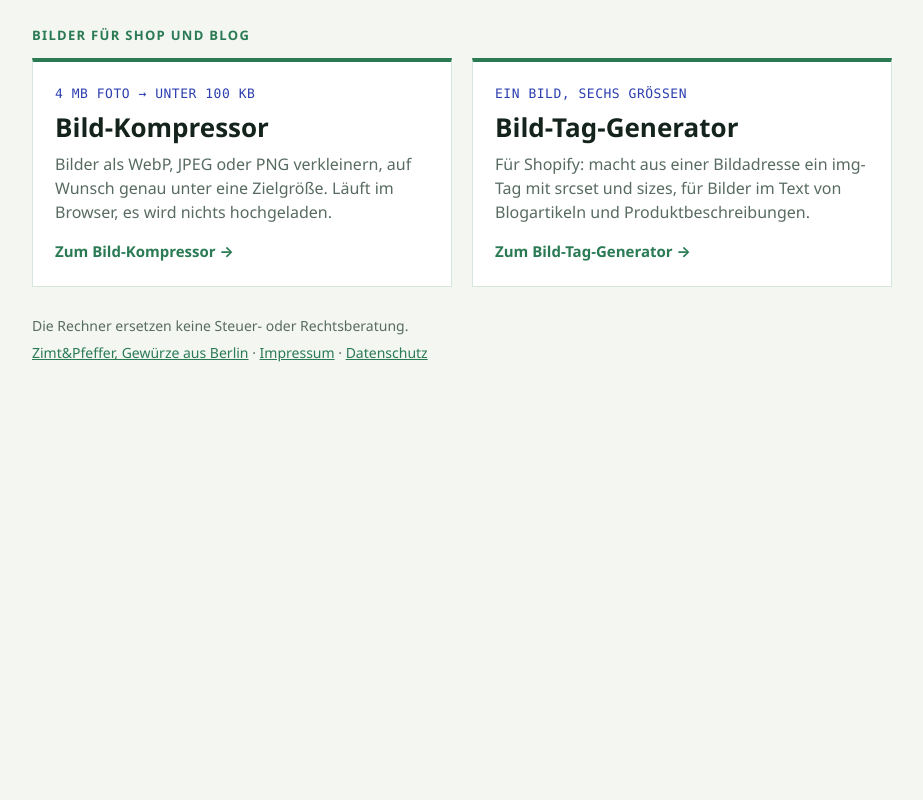
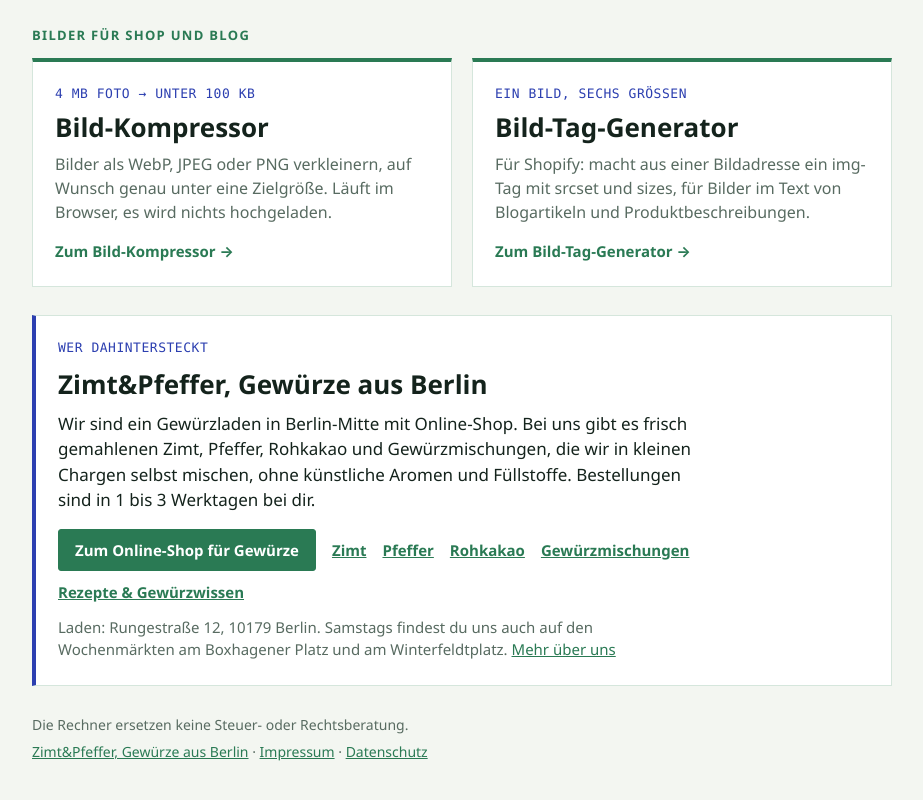
Before and after one commit to ZimtundPfefferBerlin/rechner, a plain HTML site: page index.html in a window 1280 px wide. Shown: the part 522-1322 px from the top of the page, without its empty margins (178-1101 px from the left). Before the commit the page ends 933 px from the top, so only its background shows below. Drawn offline with Linux system fonts and the light colour scheme.

Commit message:
Add files via upload

```diff
--- a/index.html
+++ b/index.html
@@ -66,6 +66,16 @@
   .karte p { margin: 0; color: var(--muted); font-size: 16px; }
   .karte .los { margin-top: 6px; font-weight: 700; color: var(--form); font-size: 15px; }
   .kennzahl { font-family: var(--font-num); font-size: 13px; color: var(--stamp); letter-spacing: 0.04em; text-transform: uppercase; }
+  .shop { display: grid; gap: 12px; background: var(--sheet); border: 1px solid var(--form-soft); border-left: 4px solid var(--stamp); padding: 22px 22px 24px; }
+  .shop h2 { margin: 0; font-size: 26px; font-weight: 800; line-height: 1.1; }
+  .shop p { margin: 0; max-width: 66ch; }
+  .shop a { color: var(--form); }
+  .shop .wege { display: flex; flex-wrap: wrap; align-items: center; gap: 10px 16px; margin-top: 4px; }
+  .shop .knopf { display: inline-block; font-weight: 700; font-size: 15px; color: var(--sheet); background: var(--form); border: 1px solid var(--form); border-radius: 3px; padding: 9px 16px; text-decoration: none; }
+  .shop .knopf:hover { filter: brightness(1.08); }
+  .shop .knopf:focus-visible, .shop a:focus-visible { outline: 2px solid var(--ink); outline-offset: 3px; }
+  .shop .wege a:not(.knopf) { font-weight: 600; font-size: 15px; }
+  .shop .ort { color: var(--muted); font-size: 15px; }
   footer { color: var(--muted); font-size: 14px; display: grid; gap: 6px; max-width: 70ch; }
   footer p { margin: 0; }
 </style>
@@ -112,6 +122,20 @@
     </div>
     </section>
   </main>
+  <section class="shop" aria-labelledby="shop-titel">
+    <span class="kennzahl">Wer dahintersteckt</span>
+    <h2 id="shop-titel">Zimt&amp;Pfeffer, Gewürze aus Berlin</h2>
+    <p>Wir sind ein Gewürzladen in Berlin-Mitte mit Online-Shop. Bei uns gibt es frisch gemahlenen Zimt, Pfeffer, Rohkakao und Gewürzmischungen, die wir in kleinen Chargen selbst mischen, ohne künstliche Aromen und Füllstoffe. Bestellungen sind in 1 bis 3 Werktagen bei dir.</p>
+    <div class="wege">
+      <a class="knopf" href="https://zimtundpfeffer.com/">Zum Online-Shop für Gewürze</a>
+      <a href="https://zimtundpfeffer.com/collections/zimt">Zimt</a>
+      <a href="https://zimtundpfeffer.com/collections/pfeffer">Pfeffer</a>
+      <a href="https://zimtundpfeffer.com/collections/rohkakao">Rohkakao</a>
+      <a href="https://zimtundpfeffer.com/collections/gewuerzmischungen">Gewürzmischungen</a>
+      <a href="https://zimtundpfeffer.com/blogs/rezepte-gewuerzwissen">Rezepte &amp; Gewürzwissen</a>
+    </div>
+    <p class="ort">Laden: Rungestraße 12, 10179 Berlin. Samstags findest du uns auch auf den Wochenmärkten am Boxhagener Platz und am Winterfeldtplatz. <a href="https://zimtundpfeffer.com/pages/ueber-uns">Mehr über uns</a></p>
+  </section>
   <footer>
     <p>Die Rechner ersetzen keine Steuer- oder Rechtsberatung.</p>
     <p><a href="https://zimtundpfeffer.com/">Zimt&amp;Pfeffer, Gewürze aus Berlin</a> · <a href="https://zimtundpfeffer.com/policies/legal-notice">Impressum</a> · <a href="https://zimtundpfeffer.com/policies/privacy-policy">Datenschutz</a></p>
```
Also changed, not shown: bild-kompressor.html (+1 -1 lines), bildtag-generator.html (+1 -1 lines), skontorechner.html (+1 -1 lines), urlaubsrechner.html (+1 -1 lines).
